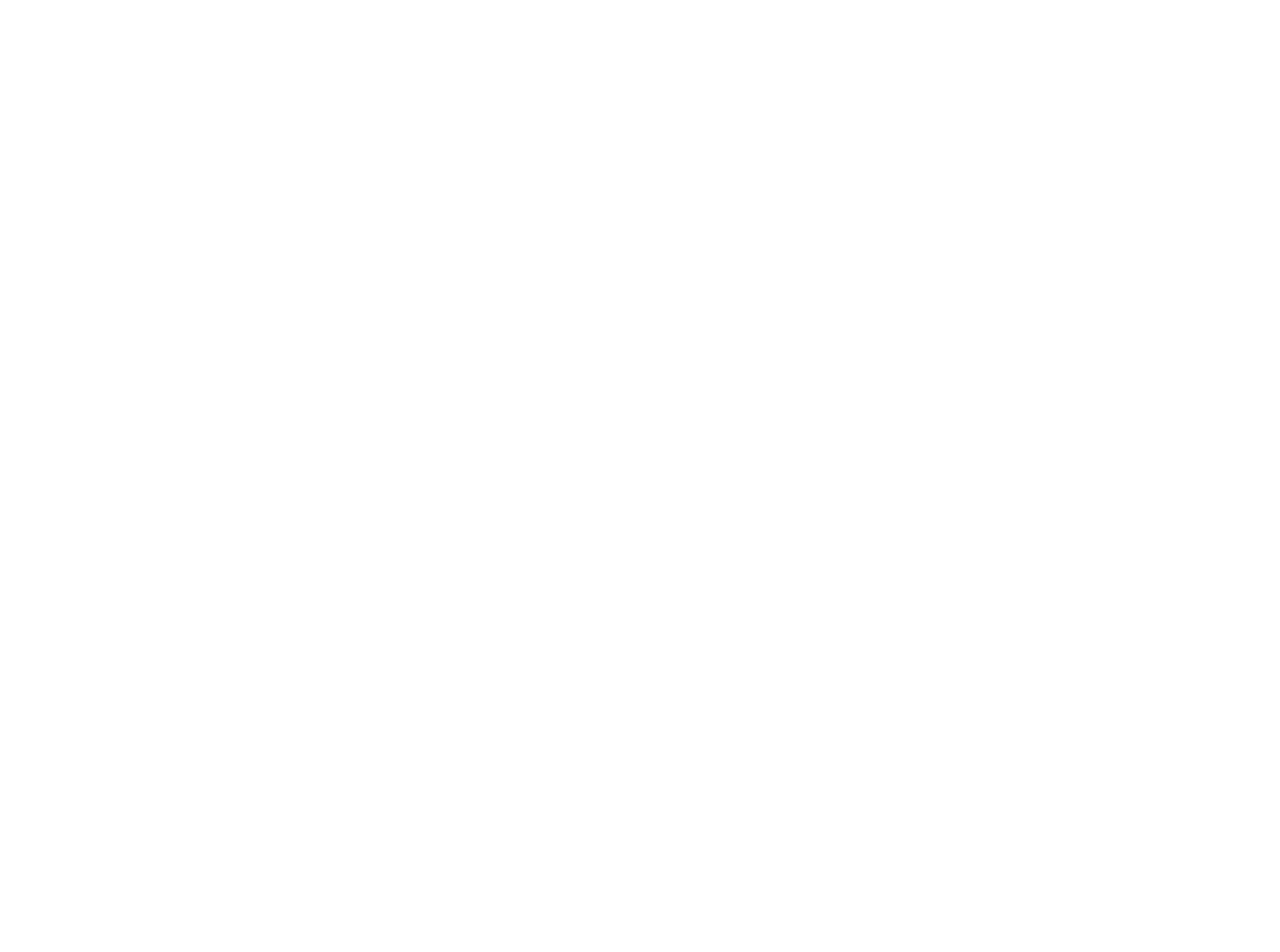
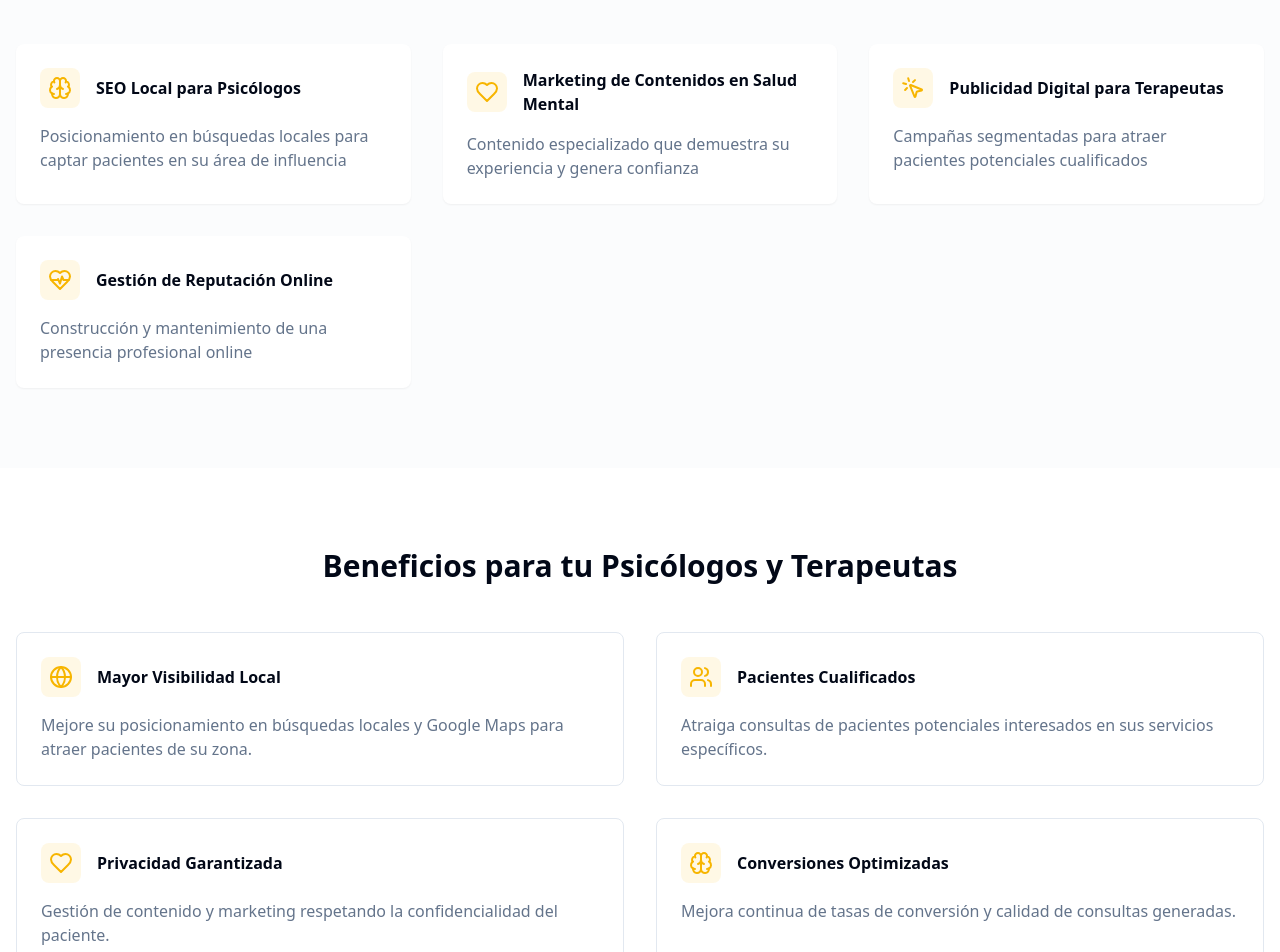
Before and after one commit to chefbusiness/localprodigy, a React (Vite) app: page /sectores/servicios-profesionales/psicologos in a window 1280 px wide. Before the commit this address had no page. Shown: the part 840-1792 px from the top of the page. Before the commit the page ends 800 px from the top, so only its background shows below. Built offline with nearby package versions, Linux system fonts and the light colour scheme.

Commit message:
Create Psychologists and Therapists page
Replicate the BusinessLandingPage for the Psychologists and Therapists service under sectors/servicios-profesionales/psicologos. Include all sections, pricing plans, and breadcrumbs as in the Consultancy Services page.
[skip gpt_engineer]

```diff
--- a/src/App.tsx
+++ b/src/App.tsx
@@ -17,11 +17,10 @@ import HospitalityRestaurants from "@/pages/sectors/HospitalityRestaurants";
 import DentalClinics from "@/pages/sectors/professional-services/DentalClinics";
 import LegalServices from "@/pages/sectors/professional-services/LegalServices";
 import ConsultancyServices from "@/pages/sectors/professional-services/ConsultancyServices";
+import PsychologyServices from "@/pages/sectors/professional-services/PsychologyServices";
 import LocalRetail from "@/pages/sectors/LocalRetail";
 import HomeServices from "@/pages/sectors/HomeServices";
 import Automotive from "@/pages/sectors/Automotive";
-
-import "./App.css";
 
 const queryClient = new QueryClient();
 
@@ -50,6 +49,7 @@ function App() {
             <Route path="/sectores/servicios-profesionales/clinicas-dentales" element={<DentalClinics />} />
             <Route path="/sectores/servicios-profesionales/abogados" element={<LegalServices />} />
             <Route path="/sectores/servicios-profesionales/asesorias" element={<ConsultancyServices />} />
+            <Route path="/sectores/servicios-profesionales/psicologos" element={<PsychologyServices />} />
           </Routes>
         </Router>
       </TooltipProvider>
--- /dev/null
+++ b/src/pages/sectors/professional-services/PsychologyServices.tsx
@@ -0,0 +1,117 @@
+import { Brain, Users, Globe, MousePointerClick, Heart, HeartPulse } from "lucide-react";
+import { BusinessLandingPage } from "@/components/sectors/BusinessLandingPage";
+
+const PsychologyServicesPage = () => {
+  const services = [
+    {
+      title: "SEO Local para Psicólogos",
+      description: "Posicionamiento en búsquedas locales para captar pacientes en su área de influencia",
+      icon: Brain,
+      features: [
+        "Optimización Google Business Profile",
+        "SEO local específico para psicólogos",
+        "Posicionamiento por especialidades",
+        "Optimización de reseñas"
+      ]
+    },
+    {
+      title: "Marketing de Contenidos en Salud Mental",
+      description: "Contenido especializado que demuestra su experiencia y genera confianza",
+      icon: Heart,
+      features: [
+        "Blog posts especializados",
+        "Guías de salud mental",
+        "Casos de éxito anónimos",
+        "Newsletter de bienestar"
+      ]
+    },
+    {
+      title: "Publicidad Digital para Terapeutas",
+      description: "Campañas segmentadas para atraer pacientes potenciales cualificados",
+      icon: MousePointerClick,
+      features: [
+        "Google Ads para psicólogos",
+        "Facebook & Instagram Ads",
+        "Remarketing especializado",
+        "Landing pages por especialidad"
+      ]
+    },
+    {
+      title: "Gestión de Reputación Online",
+      description: "Construcción y mantenimiento de una presencia profesional online",
+      icon: HeartPulse,
+      features: [
+        "Monitorización de reseñas",
+        "Gestión de privacidad",
+        "Construcción de autoridad",
+        "Testimonios verificados"
+      ]
+    }
+  ];
+
+  const benefits = [
+    {
+      title: "Mayor Visibilidad Local",
+      description: "Mejore su posicionamiento en búsquedas locales y Google Maps para atraer pacientes de su zona.",
+      icon: Globe
+    },
+    {
+      title: "Pacientes Cualificados",
+      description: "Atraiga consultas de pacientes potenciales interesados en sus servicios específicos.",
+      icon: Users
+    },
+    {
+      title: "Privacidad Garantizada",
+      description: "Gestión de contenido y marketing respetando la confidencialidad del paciente.",
+      icon: Heart
+    },
+    {
+      title: "Conversiones Optimizadas",
+      description: "Mejora continua de tasas de conversión y calidad de consultas generadas.",
+      icon: Brain
+    }
+  ];
+
+  const faqSchema = [
+    {
+      question: "¿Qué resultados puedo esperar del marketing digital para mi consulta?",
+      answer: "Con una estrategia de marketing digital bien ejecutada, puede esperar un aumento en consultas cualificadas, mejor visibilidad en búsquedas locales, y un fortalecimiento de su marca profesional. Nuestros clientes suelen ver un incremento significativo en consultas online en los primeros 3-6 meses."
+    },
+    {
+      question: "¿Cómo se maneja la privacidad en el marketing para psicólogos?",
+      answer: "Nuestro enfoque prioriza la confidencialidad del paciente y cumple con todas las normativas de privacidad. Trabajamos con testimonios anónimos, casos de éxito generalizados y contenido que respeta la sensibilidad de la salud mental."
+    },
+    {
+      question: "¿Cuánto tiempo lleva ver resultados en SEO para psicólogos?",
+      answer: "El SEO es una estrategia a medio-largo plazo. Aunque algunos resultados pueden verse en 3-4 meses, los resultados más significativos suelen aparecer entre 6-12 meses. Factores como la competencia en su área y especialidad pueden influir en estos plazos."
+    }
+  ];
+
+  return (
+    <BusinessLandingPage
+      title="Psicólogos y Terapeutas"
+      description="Marketing digital especializado para profesionales de la salud mental. Aumente su visibilidad online y genere más consultas cualificadas respetando la privacidad del paciente."
+      keywords={[
+        "marketing digital psicólogos",
+        "seo psicólogos",
+        "publicidad terapeutas",
+        "marketing salud mental",
+        "posicionamiento web psicólogos",
+        "google ads psicólogos",
+        "marketing terapeutas"
+      ]}
+      heroImage="https://images.unsplash.com/photo-1573497019940-1c28c88b4f3e"
+      services={services}
+      benefits={benefits}
+      faqSchema={faqSchema}
+      callToAction={{
+        title: "Impulse el Crecimiento de su Consulta",
+        description: "Descubra cómo nuestras soluciones de marketing digital pueden ayudarle a atraer más pacientes cualificados",
+        buttonText: "Solicitar Consulta Gratuita",
+        buttonLink: "/contacto"
+      }}
+    />
+  );
+};
+
+export default PsychologyServicesPage;
```
